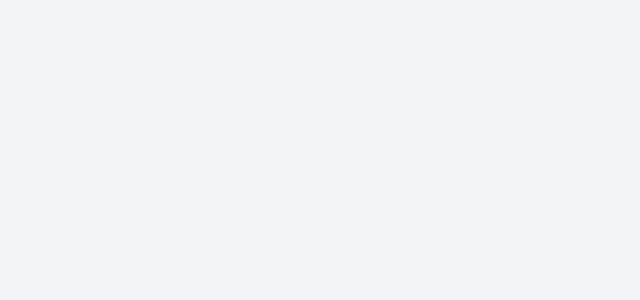
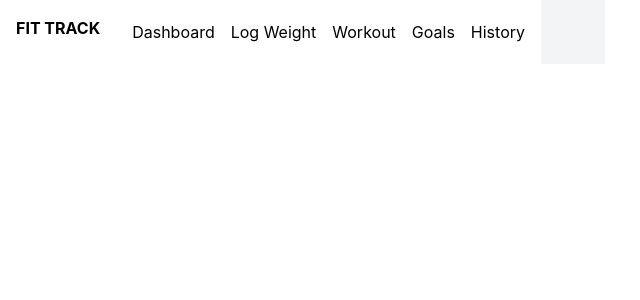
Before and after one commit to benjii7840/FitTrack, a React app in the folder FRONTEND/: page / in a window 1280 px wide. Shown: the top 300 px of the page, without its empty margins (0-640 px from the left). Built offline with nearby package versions, Linux system fonts and the light colour scheme; the HTML template or start-up script is replaced by a standard one.

Commit message:
from sidebar to navbar

```diff
--- a/FRONTEND/src/components/Layout.jsx
+++ b/FRONTEND/src/components/Layout.jsx
@@ -1,11 +1,11 @@
 import { Outlet } from "react-router-dom";
-import navbar from "./navbar";
+import Navbar from "./Navbar";
 
 const Layout = () => {
   return (
-    <div className="flex h-screen">
-      <navbar />
-      <div className="flex-1 bg-gray-100 p-8 overflow-y-auto">
+    <div className="flex">
+      <Navbar />
+      <div className="flex bg-gray-100 p-8">
         <Outlet />
       </div>
     </div>
--- a/FRONTEND/src/components/navbar.jsx
+++ b/FRONTEND/src/components/navbar.jsx
@@ -3,11 +3,11 @@ import { Link } from "react-router-dom";
 
 const Sidebar = () => {
   return (
-    <div className="flex flex-col h-screen w-64 p-4 bg-gray-900">
-      <div>
-        <h1 className="text-white font-bold uppercase">Fit Track</h1>
+    <div className="flex p-4  gap-8 justify-between">
+      <div className="">
+        <h1 className="text-black font-bold uppercase">Fit Track</h1>
       </div>
-      <div className="flex flex-col mt-8 gap-4 text-gray-300 ">
+      <div className="flex gap-4 text-black items-center justify-center ">
         <Link to="/" className="hover:bg-gray-700">
           Dashboard
         </Link>
@@ -22,9 +22,6 @@ const Sidebar = () => {
           History
         </Link>
       </div>
-      <div className="mt-auto mb-5 text-gray-500">
-        <h2>Train Hard Win Easy.</h2>
-      </div>
     </div>
   );
 };
```
